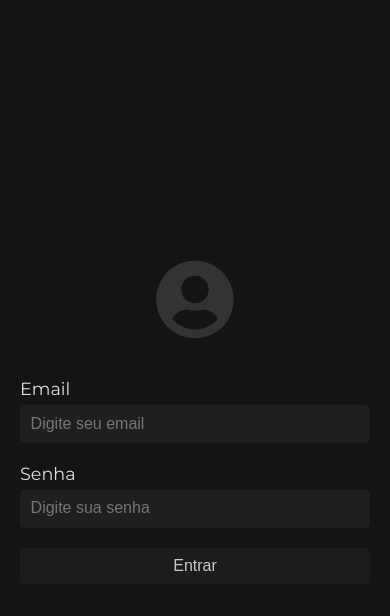
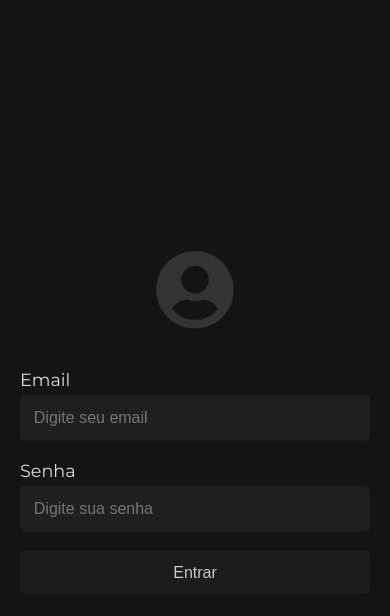
Before and after one commit to JoiaribeAlves/duty, a React (Vite) app: page /admin/login in a window 390 px wide. In both pictures the pointer is over the button "Entrar". Shown: the top 616 px of the page. Built offline with nearby package versions, Linux system fonts and the light colour scheme; no server answers.

Commit message:
Altera os estilos dos inputs no mobile

```diff
--- a/src/components/login/Styles.module.scss
+++ b/src/components/login/Styles.module.scss
@@ -52,10 +52,10 @@
 		button {
 			border: none;
 			cursor: pointer;
-		}
 
-		button:hover {
-			filter: brightness(0.9);
+			&:hover {
+				filter: brightness(0.9);
+			}
 		}
 	}
 }
@@ -69,7 +69,6 @@
 		.fieldGroup {
 			input,
 			button {
-				padding: 0.6rem;
 				font-size: 1rem;
 			}
 		}
```
